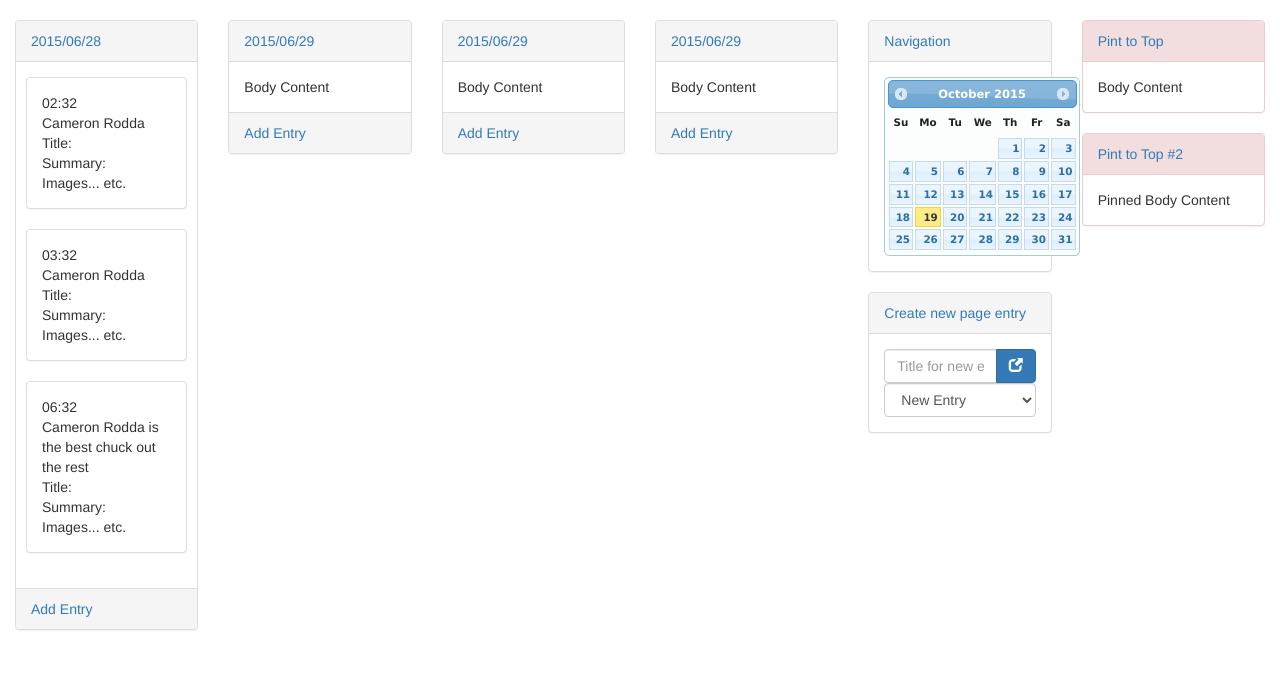
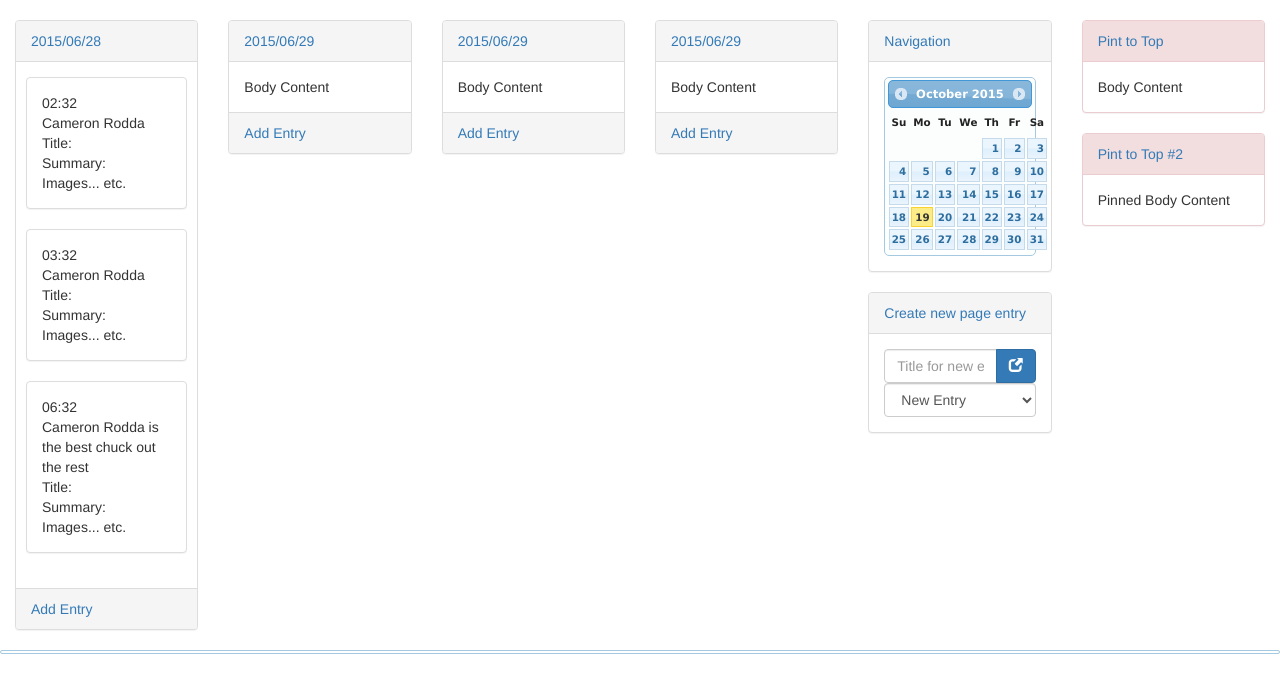
Before and after one commit to nomad-cam/slog, a Flask app: page / in a window 1280 px wide. Shown: the part 102-800 px from the top of the page. Run offline with Flask 2, Linux system fonts and the light colour scheme; parts of the project's set-up code (start-up, migrations or seed data) failed here and were passed over; some libraries are stand-ins or nearby versions.

Commit message:
updated avatar to use user-selected colour and minor display tweaks

```diff
--- a/slog/static/css/jquery-ui.custom.css
+++ b/slog/static/css/jquery-ui.custom.css
@@ -1,5 +1,8 @@
 div.ui-datepicker{
     font-size: 11.5px;
+    display: block;
+    width: auto;
+    height: auto;
 }
 
 .custom-group-btn{
--- a/slog/templates/options.html
+++ b/slog/templates/options.html
@@ -14,7 +14,7 @@
                 <div class="panel-body">
                     <div class="row">
                         <div class="col-md-4">
-                            <img class="center-block" src="/avatar.png?name=cameron&size=128"><br>
+                            <img class="center-block" src="/avatar.png?name=cameron&size=128&colour=cd5c5c"><br>
                             <table class="table">
                                 <tr>
                                     <td>Username:</td>
@@ -40,8 +40,6 @@
                                 <option value="77" data-color="#48D1CC">mediumturquoise</option>
                                 <option value="107" data-color="#87CEEB">skyblue</option>
                                 <option value="46" data-color="#FF69B4">hotpink</option>
-                                <option value="47" data-color="#CD5C5C">indianred</option>
-                                <option value="64" data-color="#87CEFA">lightskyblue</option>
                                 <option value="13" data-color="#6495ED">cornflowerblue</option>
                                 <option value="15" data-color="#DC143C">crimson</option>
                                 <option value="24" data-color="#FF8C00">darkorange</option>
--- a/slog/templates/template.html
+++ b/slog/templates/template.html
@@ -224,7 +224,8 @@
 <script src="/static/js/bootstrap-popover-x.js"></script>
 <script>
     $("#date-navigation").datepicker({
-        inline: true
+        inline: true,
+        autoSize: true
     });
 
     $(document).ready(function(){
--- a/slog/views.py
+++ b/slog/views.py
@@ -24,7 +24,7 @@ def slog():
     return render_template('index.html')
 
 class OptionsForm(Form):
-    groups = ElogGroups.query(ElogGroups.group_id,ElogGroups.elog_group_data)
+    groups = ElogGroups.query.filter(ElogGroups.group_id,ElogGroups.elog_group_data)
     group_choices = [('1','Operators'),('2','IR'),('3','Far-IR')]
     page_choices = [('1','25'),('2','50'),('3','75'),('4','100'),('5','ALL')]
     nickname = StringField('Nickname:', validators=[DataRequired()])
@@ -46,11 +46,12 @@ def avatar():
     try:
         initials = request.args.get('name')
         size = int(request.args.get('size'))
+        colour = request.args.get('colour')
     except Exception:
         initials = "#"
         size = 128
 
-    avatar = Avatar.generate(size=size, string=initials, filetype='PNG')
+    avatar = Avatar.generate(size=size, string=initials, filetype='PNG', colour=colour)
     headers = {'Content-Type': 'image/png'}
     return make_response(avatar, 200, headers)
 
```
